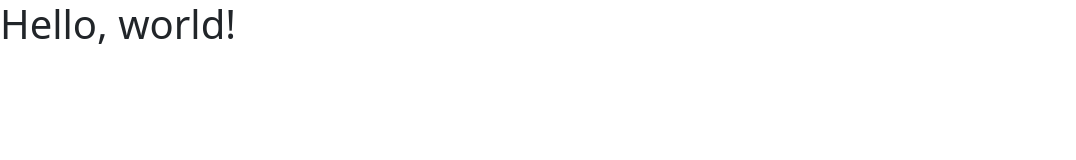
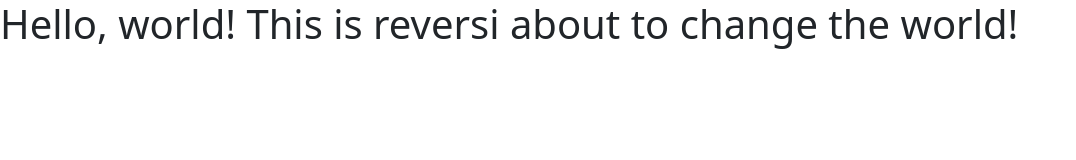
Before and after one commit to scstephe/reversi-sam, a website: page public/index.html in a window 1280 px wide. Shown: the whole page, without its empty margins (0-1076 px from the left). Drawn offline with nearby package versions, Linux system fonts and the light colour scheme.

Commit message:
Reversi header update

```diff
--- a/public/index.html
+++ b/public/index.html
@@ -7,7 +7,7 @@
     <link href="https://cdn.jsdelivr.net/npm/bootstrap@5.3.3/dist/css/bootstrap.min.css" rel="stylesheet" integrity="sha384-QWTKZyjpPEjISv5WaRU9OFeRpok6YctnYmDr5pNlyT2bRjXh0JMhjY6hW+ALEwIH" crossorigin="anonymous">
   </head>
   <body>
-    <h1>Hello, world!</h1>
+    <h1>Hello, world! This is reversi about to change the world!</h1>
     <script src="https://cdn.jsdelivr.net/npm/bootstrap@5.3.3/dist/js/bootstrap.bundle.min.js" integrity="sha384-YvpcrYf0tY3lHB60NNkmXc5s9fDVZLESaAA55NDzOxhy9GkcIdslK1eN7N6jIeHz" crossorigin="anonymous"></script>
   </body>
 </html>
```
